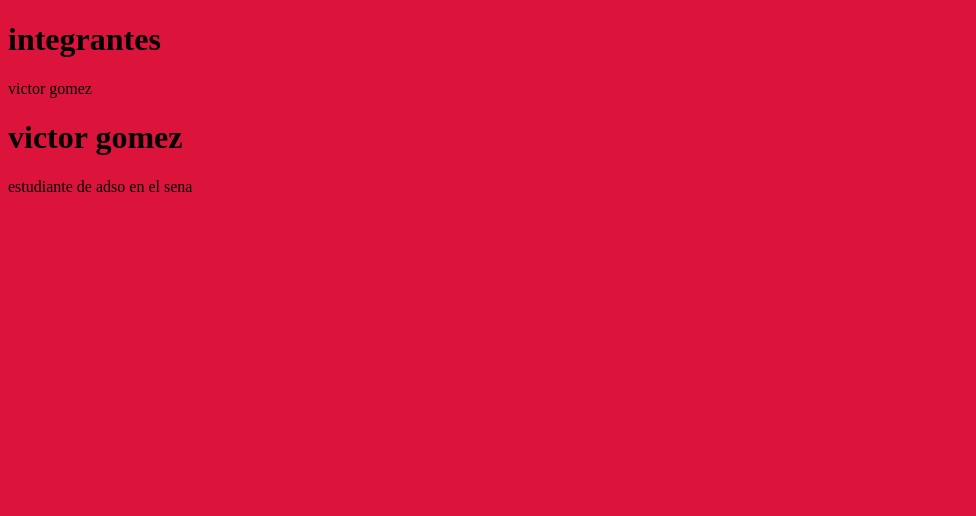
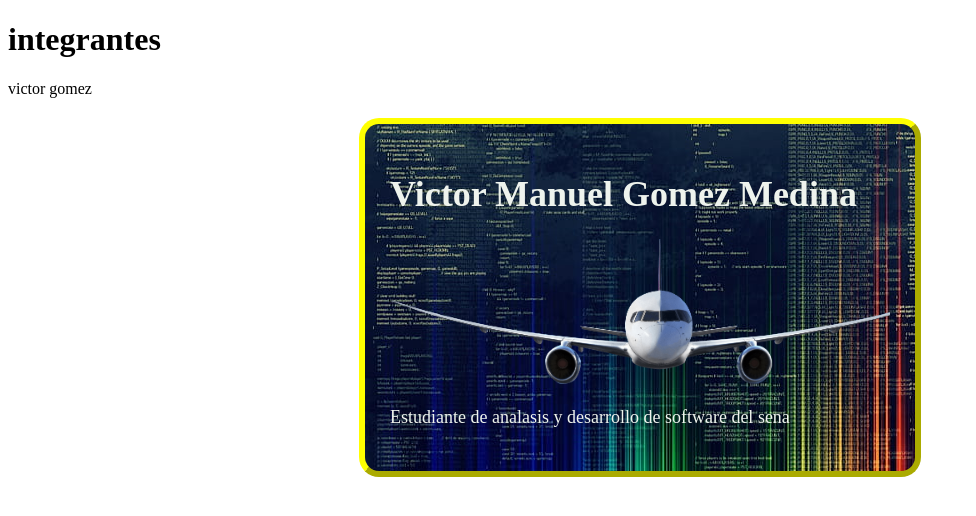
Before and after one commit to victormanuelgomezm/taller_github, a plain HTML site: page index.html in a window 1280 px wide. Shown: the whole page, without its empty margins (0-976 px from the left). Drawn offline with Linux system fonts and the light colour scheme.

Commit message:
se creo div de vgomez

```diff
--- a/assets/css/style.css
+++ b/assets/css/style.css
@@ -1,3 +1,15 @@
-body{
-    background-color: crimson;
+.vgomez
+{
+border-radius: 20px;
+width: 800px;
+background-color:#bbfff1de;
+color: #2d98b3;
+border: 6px outset yellow;
+margin: 20px auto;
+background-image: url(../img/fondo-div.jpg);
+width: 500px;
+color: rgb(238, 243, 237);
+font-size: large;
+padding: 25px;
+
 }
--- a/index.html
+++ b/index.html
@@ -11,9 +11,11 @@
     <h1>integrantes</h1>
     <p>victor gomez</p>
 
+
     <div class="vgomez">
-        <h1>victor gomez</h1>
-        <p>estudiante de adso en el sena</p>
+        <h1>Victor Manuel Gomez Medina</h1>
+        <img src="assets/img/avion-div.png" width="500px" />
+        <p>Estudiante de analasis y desarrollo de software del sena</p>
     </div>
 </body>
 </html>
```
Also changed, not shown: assets/img/avion-div.png (added), assets/img/fondo-div.jpg (added).
